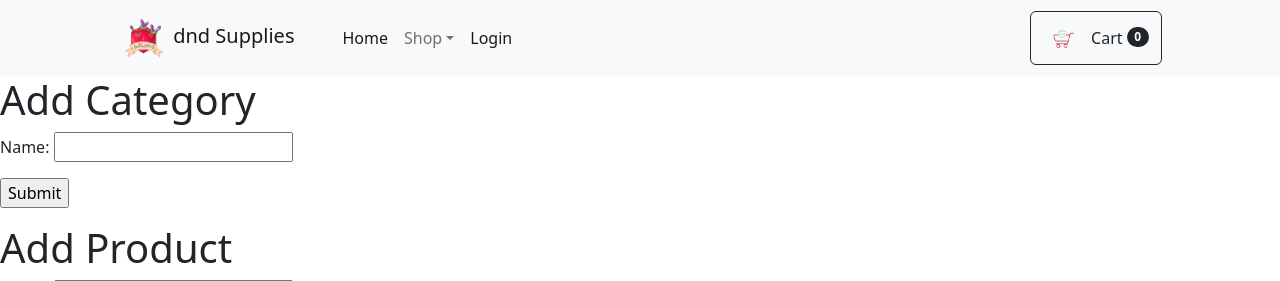
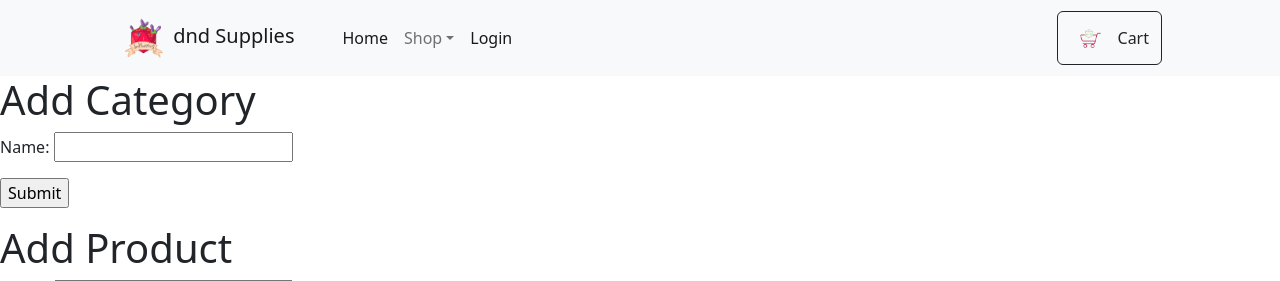
Before and after one commit to robbedeclerk/webshop_eindwerk, a Flask app: page /add_data in a window 1280 px wide. Shown: the top 281 px of the page. Run offline with Flask 3, Linux system fonts and the light colour scheme; data that the repository does not hold is empty; some libraries are stand-ins or nearby versions.

Commit message:
samll update base

```diff
--- a/app/templates/base.html
+++ b/app/templates/base.html
@@ -41,7 +41,6 @@
                     <a href="{{ url_for('view_cart') }}" class="btn btn-outline-dark d-flex align-items-center">
                         <img src="{{ url_for('static', filename='assets/images/shoppingcart.png') }}" alt="cart_icon" width="40" height="40">
                         <span class="ms-2">Cart</span>
-                        <span class="badge bg-dark text-white ms-1 rounded-pill">0</span>
                     </a>
                 </div>
             </div>
```
